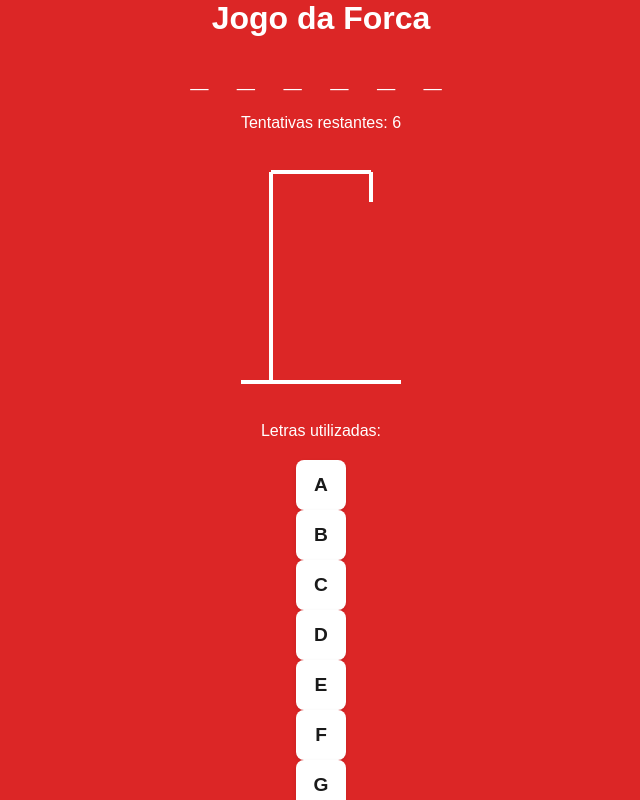
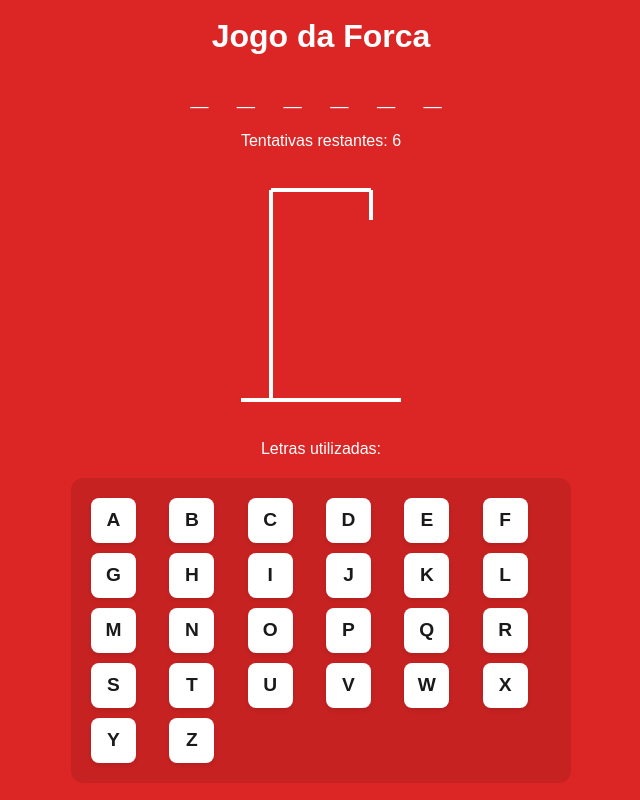
Before and after one commit to MatheusV2021/jogo-da-forca, a Next.js app in the folder jogo-da-forca/: page / in a window 1280 px wide. Shown: the top 800 px of the page, without its empty margins (319-959 px from the left). Built offline with nearby package versions, Linux system fonts and the light colour scheme.

Commit message:
FINALMENTE FUNCIONOU TUDO

```diff
--- a/jogo-da-forca/app/hangman.module.css
+++ b/jogo-da-forca/app/hangman.module.css
@@ -16,17 +16,28 @@
   font-weight: bold;
 }
 
+.keyboard {
+  display: grid;
+  grid-template-columns: repeat(6, 1fr);
+  gap: 10px;
+  max-width: 500px;
+  width: 100%;
+  padding: 20px;
+  background: rgba(0, 0, 0, 0.1);
+  border-radius: 12px;
+}
+
 .button {
-  padding: 12px;
+  padding: 0;
   background: white;
-  border: 2px solid transparent;
+  border: none;
   border-radius: 8px;
   color: #1a1a1a;
   font-size: 1.2rem;
   cursor: pointer;
   transition: all 0.3s ease;
-  width: 50px;
-  height: 50px;
+  width: 45px;
+  height: 45px;
   font-weight: bold;
   display: flex;
   align-items: center;
@@ -34,3 +45,66 @@
   margin: 0;
   box-shadow: 0 2px 4px rgba(0, 0, 0, 0.1);
 }
+
+.playButton {
+  width: auto;
+  min-width: 200px;
+  height: auto;
+  padding: 15px 30px;
+  font-size: 1.25rem;
+  background: #4CAF50;
+  color: white;
+  margin-top: 20px;
+  border-radius: 8px;
+  cursor: pointer;
+  transition: all 0.3s ease;
+  border: none;
+  font-weight: bold;
+  text-align: center;
+  box-shadow: 0 2px 4px rgba(0, 0, 0, 0.1);
+}
+
+.playButton:hover {
+  background: #45a049;
+  transform: translateY(-2px);
+  box-shadow: 0 4px 8px rgba(0, 0, 0, 0.2);
+}
+
+.playAgainButton {
+  composes: button;
+  width: auto;
+  height: auto;
+  padding: 15px 30px;
+  font-size: 1.25rem;
+  background: #4CAF50;
+  color: white;
+  margin-top: 20px;
+  border: 2px solid transparent;
+}
+
+.playAgainButton:hover {
+  background: #45a049;
+  transform: translateY(-2px);
+  box-shadow: 0 4px 8px rgba(0, 0, 0, 0.2);
+}
+
+.button:hover:not(:disabled) {
+  transform: translateY(-2px);
+  box-shadow: 0 4px 8px rgba(0, 0, 0, 0.2);
+}
+
+.button:disabled {
+  opacity: 0.6;
+  cursor: not-allowed;
+  background: #e5e5e5;
+}
+
+.button.correct {
+  background: #10b981;
+  color: white;
+}
+
+.button.wrong {
+  background: #ef4444;
+  color: white;
+}
--- a/jogo-da-forca/components/HangmanGame.js
+++ b/jogo-da-forca/components/HangmanGame.js
@@ -113,32 +113,23 @@ const HangmanGame = () => {
       {/* Teclado virtual */}
       {gameStatus === "playing" && (
         <div className={styles.keyboard}>
-          {[
-            ['A', 'B', 'C', 'D', 'E', 'F'],
-            ['G', 'H', 'I', 'J', 'K', 'L'],
-            ['M', 'N', 'O', 'P', 'Q', 'R'],
-            ['S', 'T', 'U', 'V', 'W', 'X'],
-            ['Y', 'Z', '', '', '', '']
-          ].map((row, rowIndex) => (
-            <div key={rowIndex} className={styles.keyboardRow}>
-              {row.map((letter) => (
-                <button
-                  key={letter}
-                  onClick={() => letter && makeGuess(letter)}
-                  disabled={!letter || guessedLetters.has(letter)}
-                  className={`${styles.button} ${letter ? getLetterStatus(letter) : styles.hidden}`}
-                >
-                  {letter}
-                </button>
-              ))}
-            </div>
+          {"ABCDEFGHIJKLMNOPQRSTUVWXYZ".split("").map((letter) => (
+            <button
+              key={letter}
+              onClick={() => makeGuess(letter)}
+              disabled={guessedLetters.has(letter)}
+              className={`${styles.button} ${getLetterStatus(letter)}`}
+              aria-label={letter}
+            >
+              {letter}
+            </button>
           ))}
         </div>
       )}
 
       {/* Botão de reiniciar */}
       {gameStatus !== "playing" && (
-        <button onClick={startNewGame} className={styles.button}>
+        <button onClick={startNewGame} className={styles.playButton}>
           Jogar Novamente
         </button>
       )}
```
